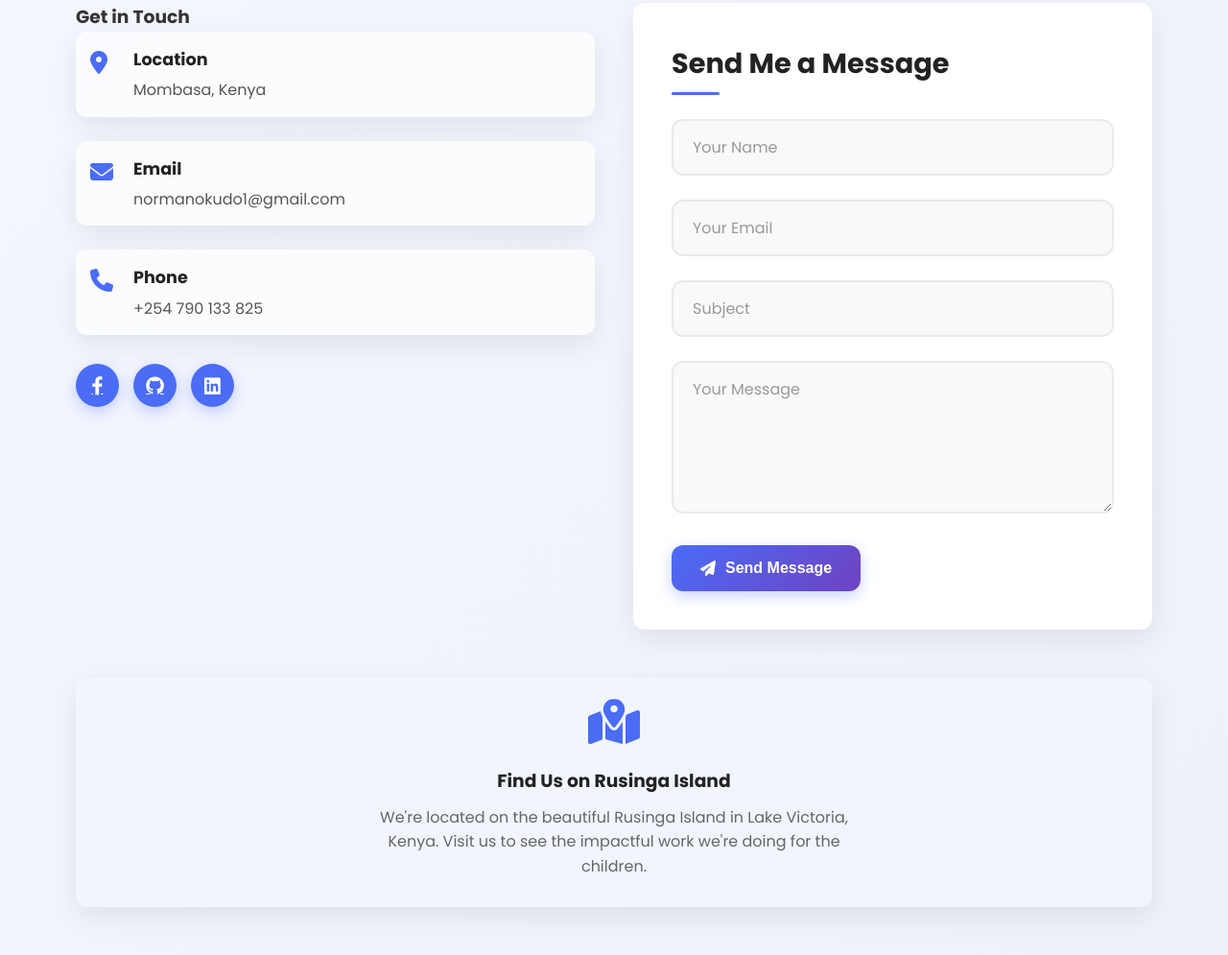
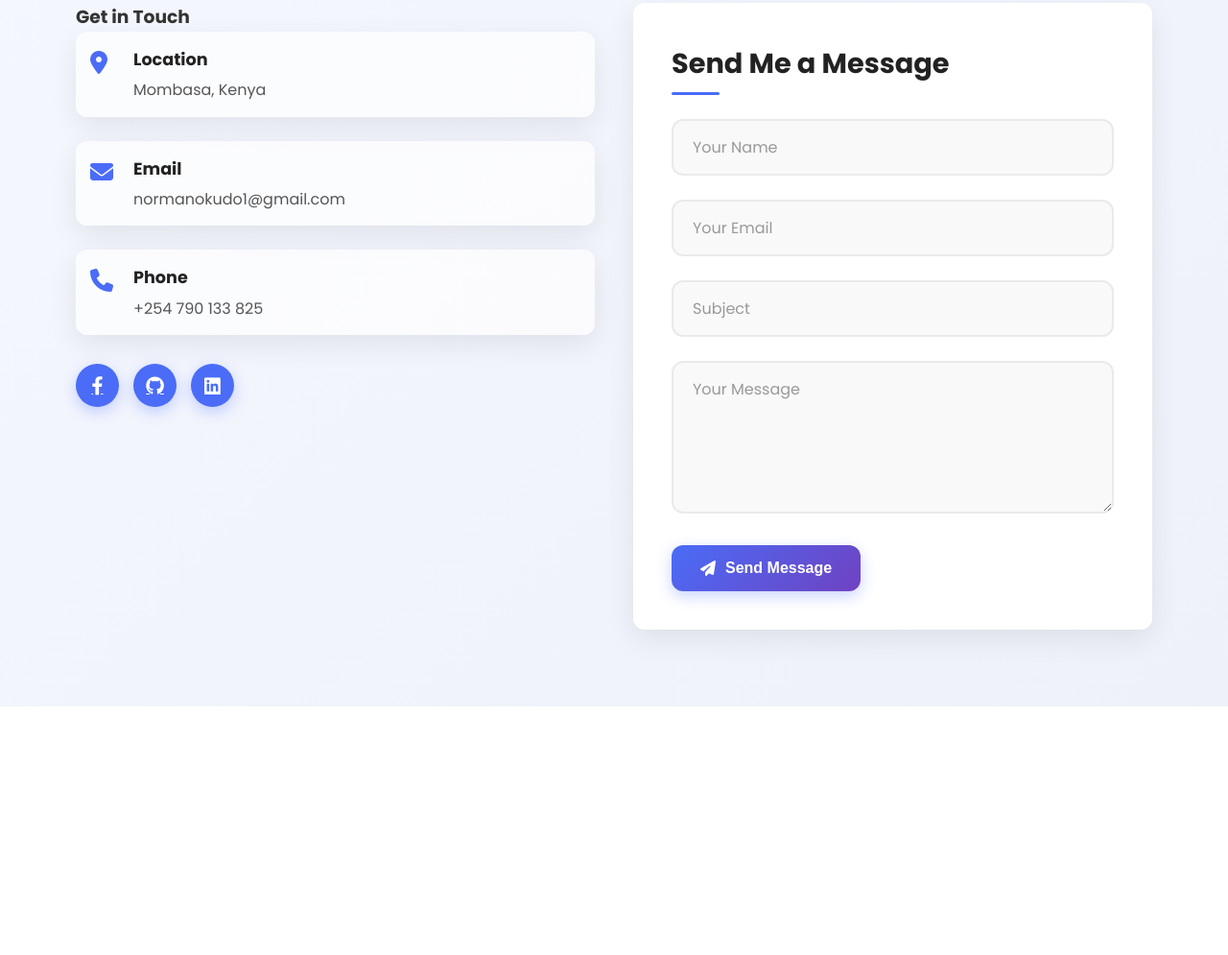
Before and after one commit to Norman-Berlin/Norman-Portfolio, a website: page public/contact.html in a window 1280 px wide. Shown: the part 191-1186 px from the top of the page at 96% size. After the commit the page ends 927 px from the top, so only its background shows below. Drawn offline with Linux system fonts and the light colour scheme.

Commit message:
Update contact.html

```diff
--- a/public/contact.html
+++ b/public/contact.html
@@ -498,11 +498,6 @@
             </div>
 
             <!-- Map Placeholder -->
-            <div class="map-placeholder">
-                <i class="fas fa-map-marked-alt"></i>
-                <h3>Find Us on Rusinga Island</h3>
-                <p>We're located on the beautiful Rusinga Island in Lake Victoria, Kenya. Visit us to see the impactful work we're doing for the children.</p>
-            </div>
         </div>
     </section>
 
```
